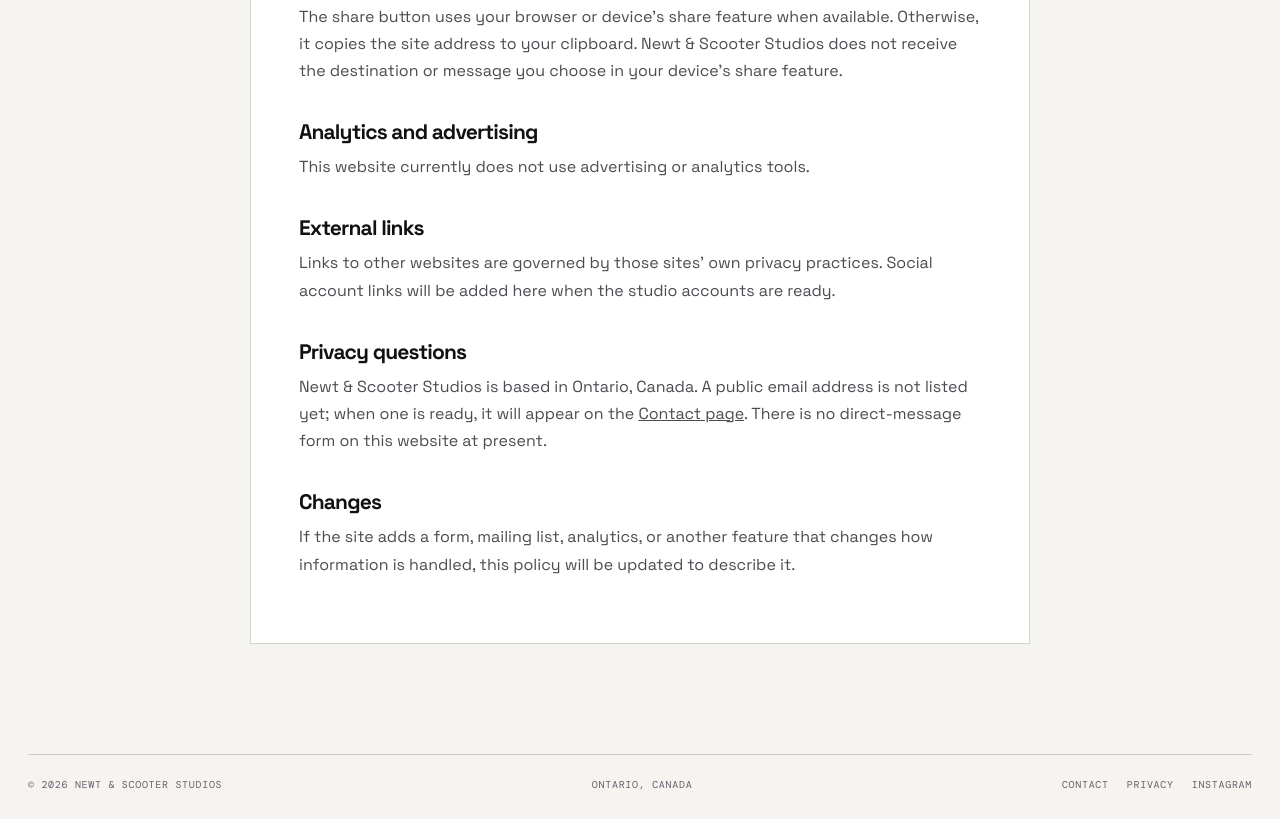
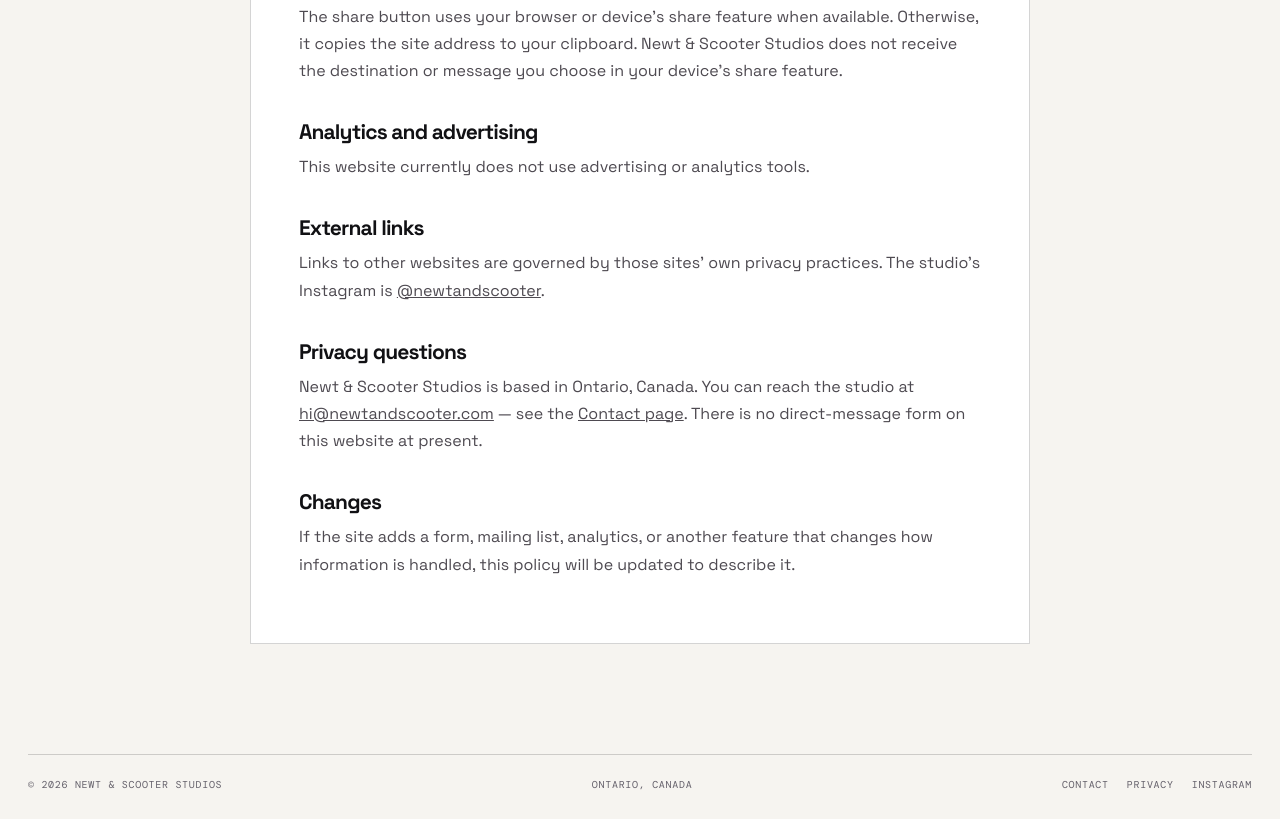
Before and after one commit to NewtScooter/newtandscooter.com, a plain HTML site: page privacy.html in a window 1280 px wide. Shown: the part 1047-1866 px from the top of the page. Drawn offline with nearby package versions, Linux system fonts and the light colour scheme.

Commit message:
Update privacy.html
Updated links and direct email

```diff
--- a/privacy.html
+++ b/privacy.html
@@ -52,9 +52,9 @@
       <h3>Analytics and advertising</h3>
       <p>This website currently does not use advertising or analytics tools.</p>
       <h3>External links</h3>
-      <p>Links to other websites are governed by those sites’ own privacy practices. Social account links will be added here when the studio accounts are ready.</p>
+      <p>Links to other websites are governed by those sites' own privacy practices. The studio's Instagram is <a href="https://www.instagram.com/newtandscooter/" target="_blank" rel="noopener">@newtandscooter</a>.</p>
       <h3>Privacy questions</h3>
-      <p>Newt &amp; Scooter Studios is based in Ontario, Canada. A public email address is not listed yet; when one is ready, it will appear on the <a href="/contact.html">Contact page</a>. There is no direct-message form on this website at present.</p>
+			<p>Newt &amp; Scooter Studios is based in Ontario, Canada. You can reach the studio at <a href="mailto:hi@newtandscooter.com">hi@newtandscooter.com</a> — see the <a href="/contact.html">Contact page</a>. There is no direct-message form on this website at present.</p>
       <h3>Changes</h3>
       <p>If the site adds a form, mailing list, analytics, or another feature that changes how information is handled, this policy will be updated to describe it.</p>
     </article>
```
